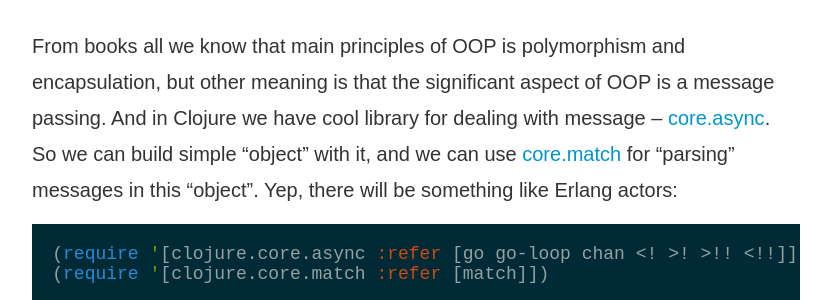
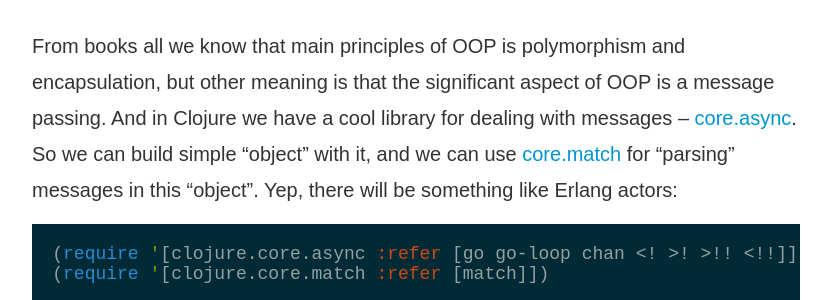
Before and after one commit to nvbn/nvbn.github.io, a Jekyll site: the page built from _posts/2015-01-30-reinventing-oop-with-clojure.md, in a window 1280 px wide and 900 px high, scrolled down 300 px. Shown: the part 225-525 px from the top of the window, without its empty margins (224-1055 px from the left). Built offline with Jekyll 4.4.1, drawn with Linux system fonts in a browser that asks for light colours; Markdown is read by kramdown in place of the engine named in the settings; comment, search, counter and statistics services are not loaded; some of the changed text lies outside the part shown.

Commit message:
Fix typos and code samples

```diff
--- a/_posts/2015-01-30-reinventing-oop-with-clojure.md
+++ b/_posts/2015-01-30-reinventing-oop-with-clojure.md
@@ -7,7 +7,7 @@ keywords:   clojure, oop
 
 From books all we know that main principles of OOP is polymorphism and encapsulation,
 but other meaning is that the significant aspect of OOP is a message passing.
-And in Clojure we have cool library for dealing with message &ndash;
+And in Clojure we have a cool library for dealing with messages &ndash;
 [core.async](https://github.com/clojure/core.async). So we can build simple "object"
 with it, and we can use [core.match](https://github.com/clojure/core.match) for "parsing" messages
 in this "object".
```
Also changed, not shown: other parts of _posts/2015-01-30-reinventing-oop-with-clojure.md (+9 -11 lines).
